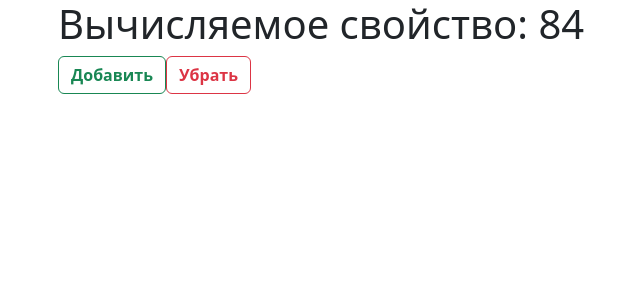
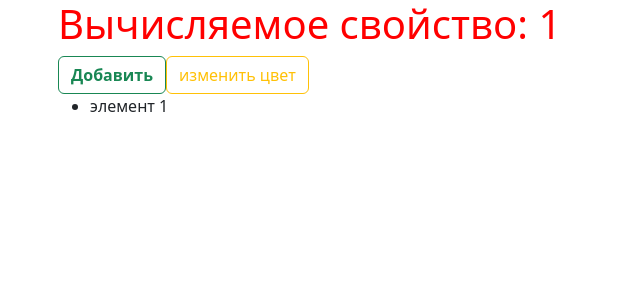
Before and after one commit to viacheslavorlov/react-hooks-vladilen, a React (Create React App) app: page / in a window 1280 px wide. Shown: the top 300 px of the page, without its empty margins (24-664 px from the left). Built offline with nearby package versions, Linux system fonts and the light colour scheme.

Commit message:
UseCallbackHook.js not finished

```diff
--- a/src/App.js
+++ b/src/App.js
@@ -1,22 +1,15 @@
 import './App.css';
-import React, {useState} from "react";
-import RefHook from "./components/RefHook";
-import stateHook from "./components/StateHook";
+import React, {useEffect, useMemo, useState} from "react";
+
+import UseMemoHook from "./components/useMemoHook";
+import UseCallbackHook from "./components/UseCallbackHook";
+import Robot from "./components/robot/Robot";
 
 
-function complexCompute(num) {
-    let i = 0;
-    while (i < 1000000000) i++
-        return num * 2;
-}
-
 function App() {
-    const [number, setNumber] = useState(42);
 
 
-    const computed = complexCompute(number)
-
-    console.log('App loaded');
+    // console.log('App loaded');
     return (
         <div>
             <div className="container container-fluid">
@@ -24,10 +17,8 @@ function App() {
                 {/*<Robot/>*/}
                 {/*<EffectHook/>*/}
                 {/*<RefHook/>*/}
-                <h1>Вычисляемое свойство: {computed}</h1>
-
-                <button className="btn btn-outline-success" onClick={() => setNumber(prevState => prevState + 1)}><b>Добавить</b></button>
-                <button className="btn btn-outline-danger" onClick={() => setNumber(prevState => prevState - 1)}><b>Убрать</b></button>
+                {/*<UseMemoHook/>*/}
+                <UseCallbackHook/>
             </div>
         </div>
     );
--- /dev/null
+++ b/src/components/UseCallbackHook.js
@@ -0,0 +1,35 @@
+import React, {useState, useCallback} from 'react';
+
+const UseCallbackHook = () => {
+	const [count, setCount] = useState(1);
+	const [colored, setColored] = useState(false);
+
+	const styles =  {color: colored ? 'black' : 'red'};
+
+	const generateItemsFromAPI = () => {
+	    return new Array(count).fill('').map((_, i) => 'элемент ' + (i + 1));
+	}
+
+	return (
+		<div>
+			<h1 style={styles}>Вычисляемое свойство: {count}</h1>
+
+			<button className="btn btn-outline-success" onClick={() => setCount(prevState => prevState + 1)}><b>Добавить</b></button>
+			<button className="btn btn-outline-warning" onClick={() => setColored(prevState => !prevState)}>изменить цвет</button>
+			<ListGenerated generateItemsFromAPI={generateItemsFromAPI}/>
+		</div>
+	);
+};
+
+export default UseCallbackHook;
+
+
+export const ListGenerated = ({generateItemsFromAPI}) => {
+	return (
+		<div>
+			<ul>
+				{generateItemsFromAPI().map((item, i) => <li key={i}>{item}</li>)}
+			</ul>
+		</div>
+	);
+};
--- /dev/null
+++ b/src/components/useMemoHook.js
@@ -0,0 +1,42 @@
+import React, {useEffect, useMemo, useState} from 'react';
+
+function complexCompute(num) {
+	let i = 0;
+	while (i < 1000000000) i++
+	return num * 2;
+}
+
+const useMemoHook = () => {
+
+	const [number, setNumber] = useState(42);
+	const [colored, setColored] = useState(false);
+
+
+	// useMemo(() => {
+//         return function with returned value || any value
+//     }, [dependencies])
+//    dependencies - те значения при изменении которых перерисовывается компонент
+	const computed = useMemo(() => {
+		return complexCompute(number)
+	}, [number]);
+
+	const styles = useMemo(() => {
+		return {color: colored ? 'black' : 'red'};
+	}, [colored]);
+	useEffect(() => {
+		console.log('styles changed')
+	}, [styles]);
+
+
+	return (
+		<div>
+			<h1 style={styles}>Вычисляемое свойство: {computed}</h1>
+
+			<button className="btn btn-outline-success" onClick={() => setNumber(prevState => prevState + 1)}><b>Добавить</b></button>
+			<button className="btn btn-outline-danger" onClick={() => setNumber(prevState => prevState - 1)}><b>Убрать</b></button>
+			<button className="btn btn-outline-warning" onClick={() => setColored(prevState => !prevState)}>изменить цвет</button>
+		</div>
+	);
+};
+
+export default useMemoHook;
```
